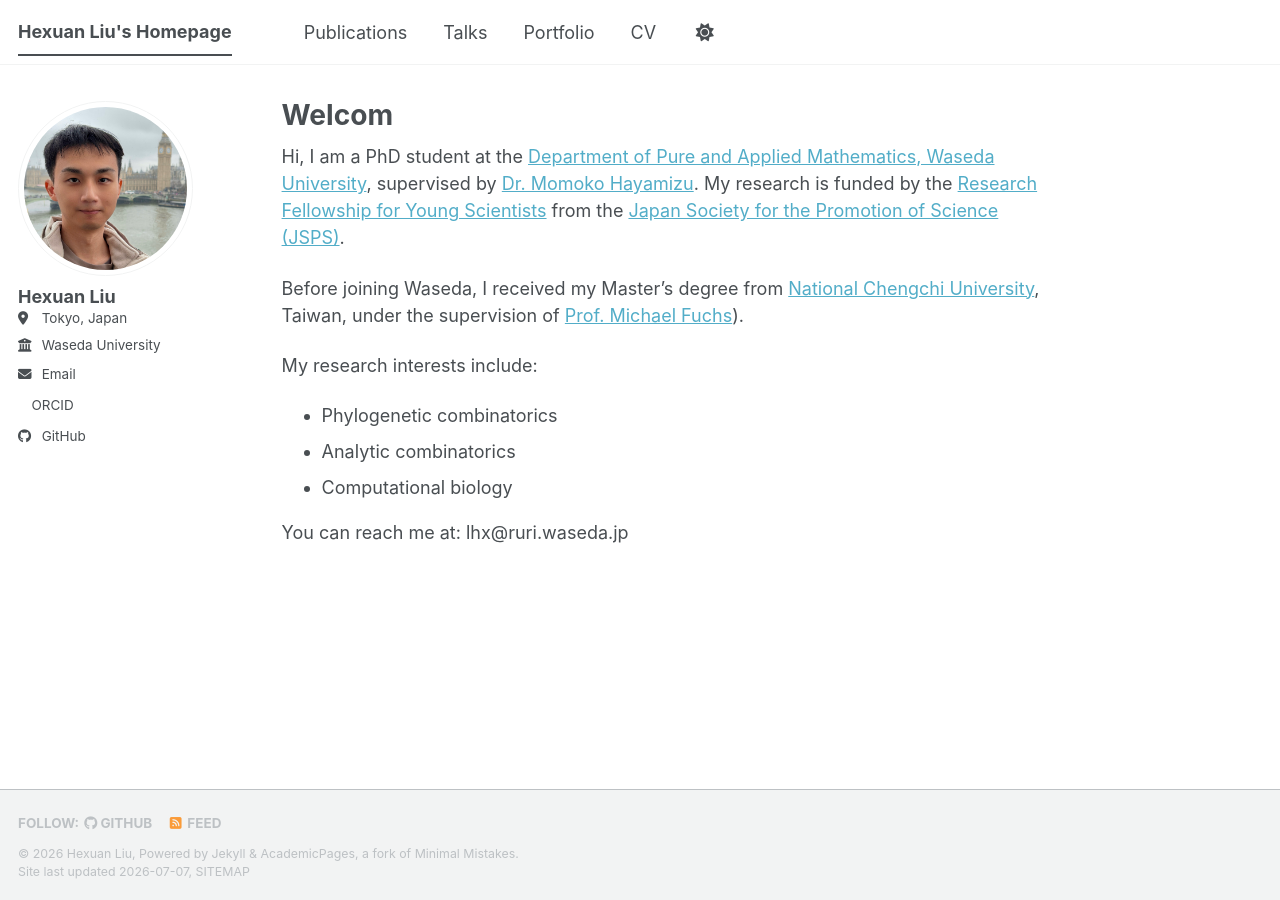
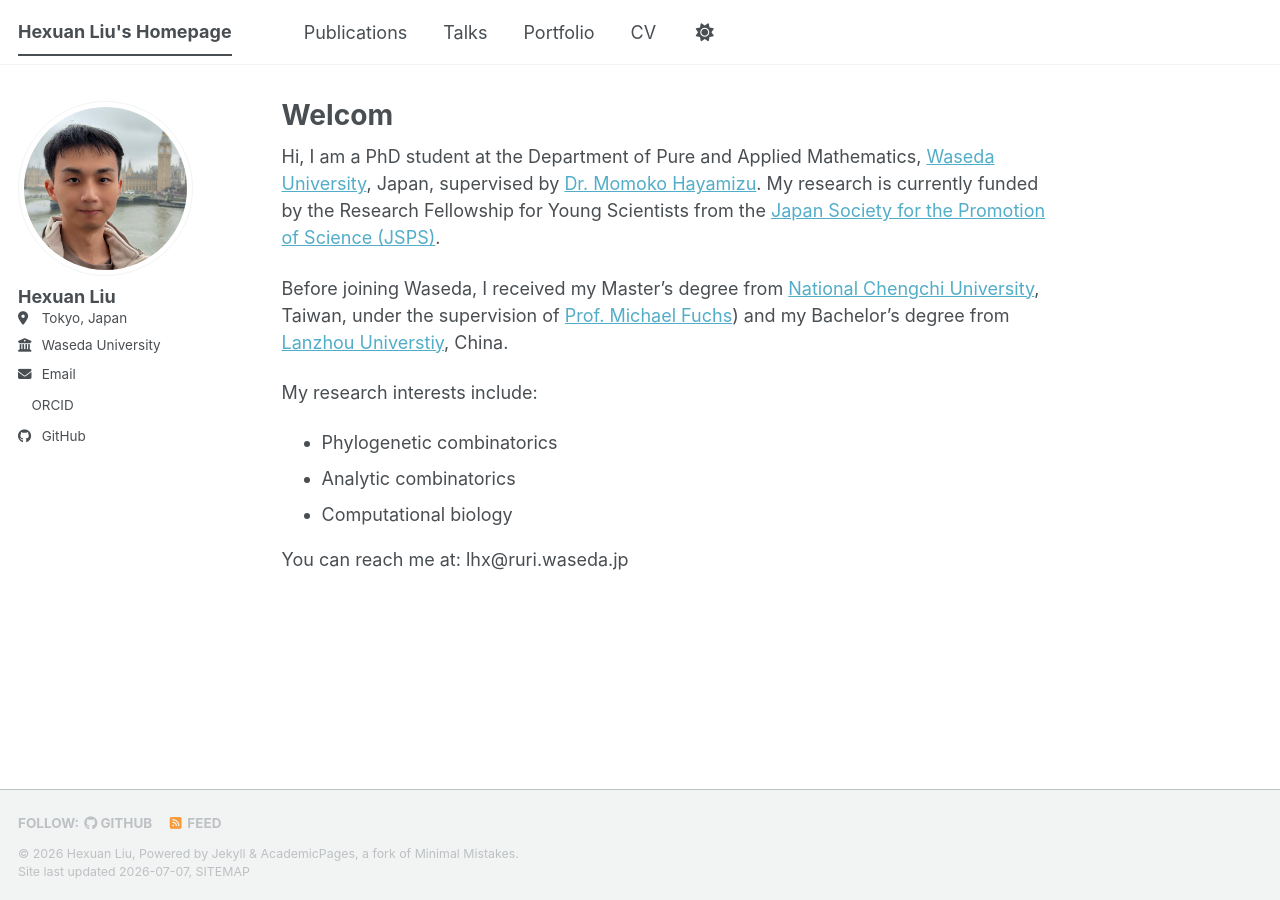
Before and after one commit to Hexuan-Liu/hexuan-liu.github.io, a Jekyll site: the page built from _pages/about.md, in a window 1280 px wide. Built offline with Jekyll 4.4.1, drawn with Linux system fonts in a browser that asks for light colours; a style sheet for code colours, icons or effects is not loaded.

Commit message:
Update about.md

```diff
--- a/_pages/about.md
+++ b/_pages/about.md
@@ -6,9 +6,9 @@ redirect_from:
   - /about/
   - /about.html
 ---
-Hi, I am a PhD student at the [Department of Pure and Applied Mathematics, Waseda University](https://www.waseda.jp/fsci/en/), supervised by [Dr. Momoko Hayamizu](https://researchmap.jp/momoko_hayamizu?lang=en). My research is funded by the [Research Fellowship for Young Scientists](https://www.jsps.go.jp/english/e-pd/) from the [Japan Society for the Promotion of Science (JSPS)](https://www.jsps.go.jp/english/).
+Hi, I am a PhD student at the Department of Pure and Applied Mathematics, [Waseda University](https://www.waseda.jp/top/en/), Japan, supervised by [Dr. Momoko Hayamizu](https://researchmap.jp/momoko_hayamizu?lang=en). My research is currently funded by the Research Fellowship for Young Scientists from the [Japan Society for the Promotion of Science (JSPS)](https://www.jsps.go.jp/english/).
 
-Before joining Waseda, I received my Master's degree from [National Chengchi University](https://www.nccu.edu.tw/), Taiwan, under the supervision of [Prof. Michael Fuchs](https://web.math.nccu.edu.tw/mfuchs/)).
+Before joining Waseda, I received my Master's degree from [National Chengchi University](https://www.nccu.edu.tw/index.php?Lang=en), Taiwan, under the supervision of [Prof. Michael Fuchs](https://web.math.nccu.edu.tw/mfuchs/)) and my Bachelor's degree from [Lanzhou Universtiy](https://www.lzu.edu.cn), China.
 
 My research interests include:
 - Phylogenetic combinatorics
```
